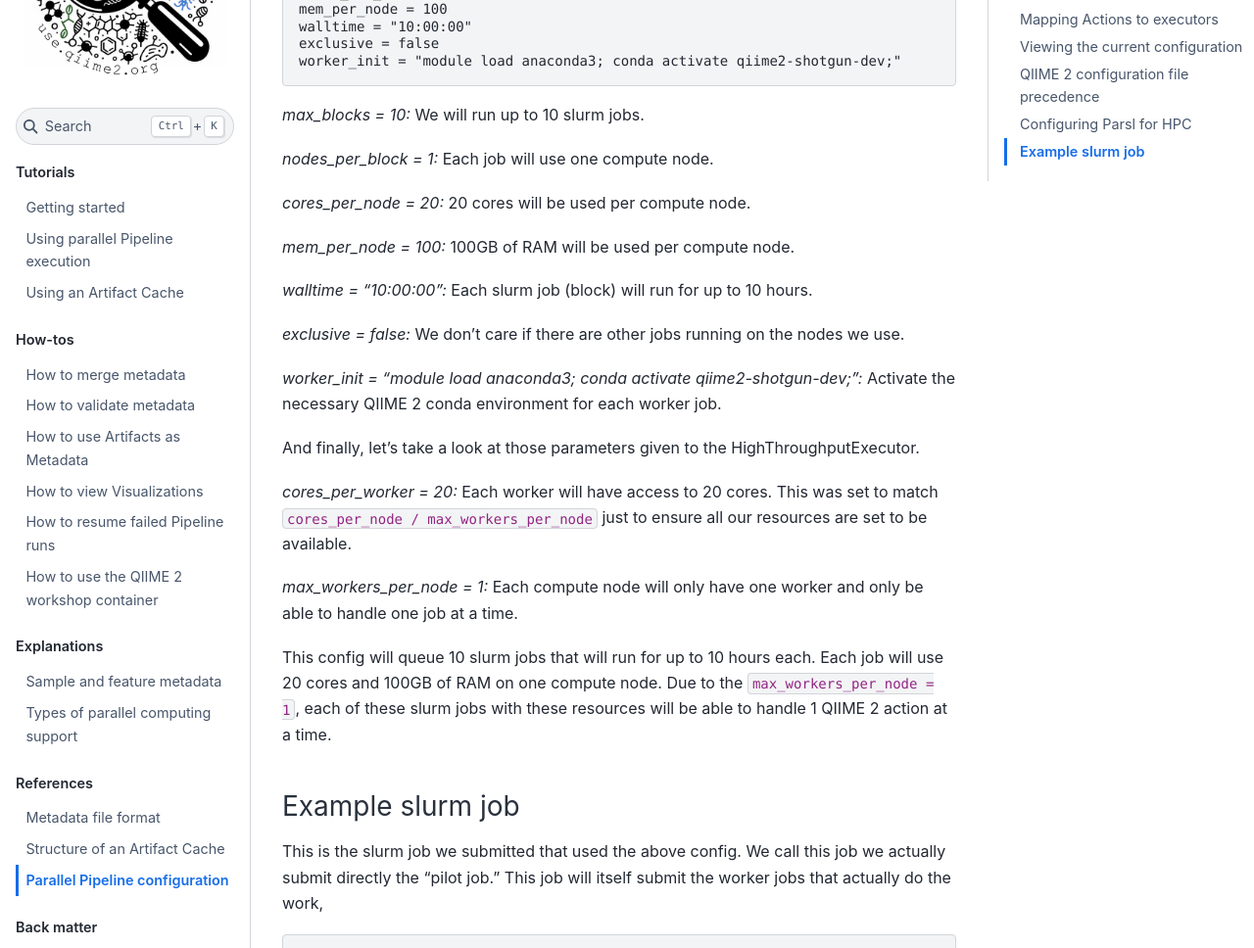
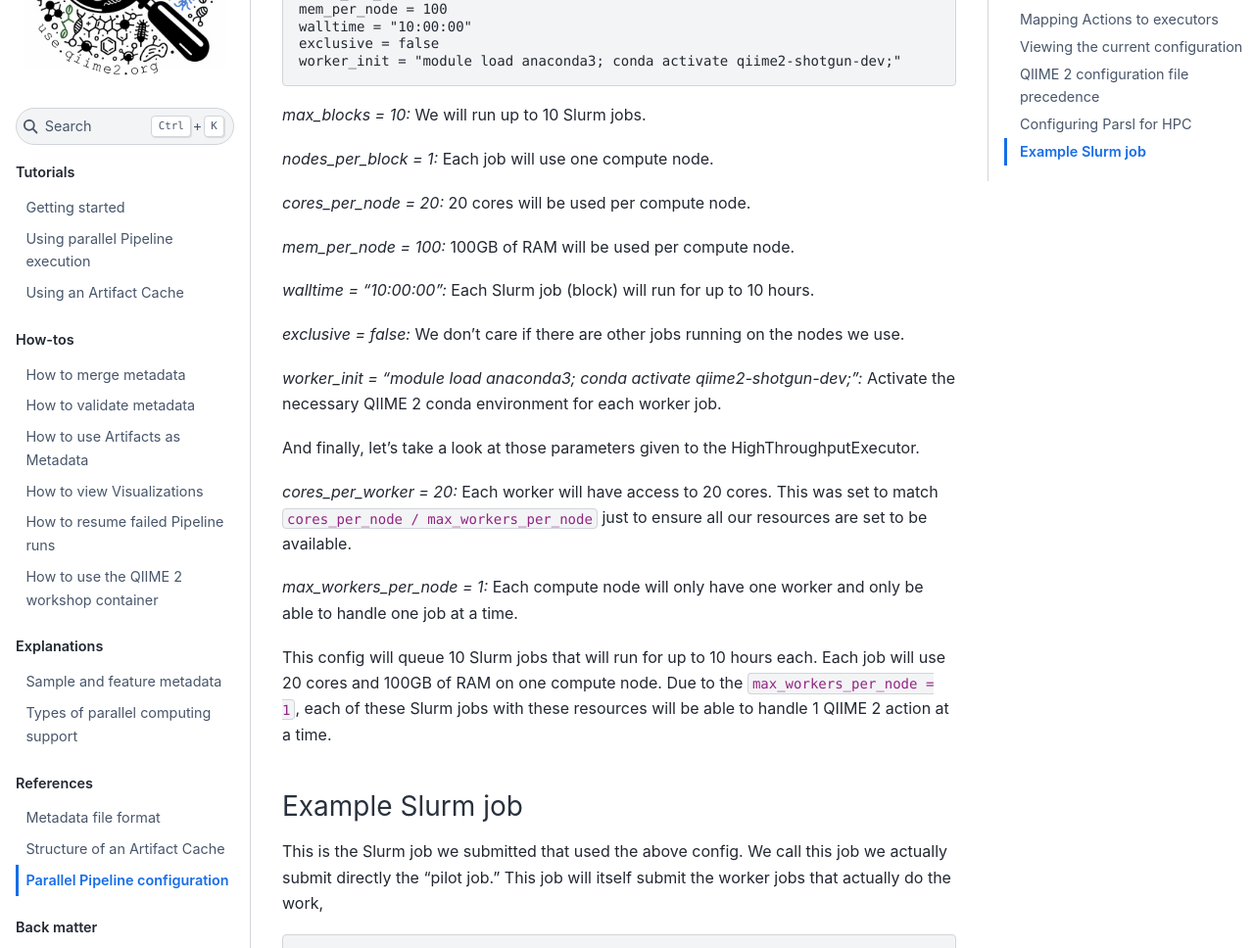
Before and after one commit to caporaso-lab/using-qiime2, a Jupyter Book: the page built from book/references/parallel-configuration.md, in a window 1280 px wide and 1400 px high, scrolled down 6330 px. Shown: the part 153-1121 px from the top of the window at 98% size. Built offline with Jupyter Book 1.0.4 settings and Sphinx 7.4.7 and the Sphinx Book theme 1.1.4, drawn with Linux system fonts in a browser that asks for light colours; some of the changed text lies outside the part shown.

````diff
--- a/book/references/parallel-configuration.md
+++ b/book/references/parallel-configuration.md
@@ -216,21 +216,21 @@ It is important to omit the "strategy=None" seen in the default config. This set
 
 The full docs for the Parsl SlurmProvider may be found [here](https://parsl.readthedocs.io/en/stable/stubs/parsl.providers.SlurmProvider.html#parsl.providers.SlurmProvider). In our documentation, we will break down the ones we have found most necessary.
 
-*max_blocks:* The maximum number of blocks (Parsl jobs) to maintain. Parsl will submit *max_blocks* slurm jobs, but it is not guarantees they will all actually run. When/how they get scheduled is determined by slurm.
+*max_blocks:* The maximum number of blocks (Parsl jobs) to maintain. Parsl will submit *max_blocks* Slurm jobs, but it is not guarantees they will all actually run. When/how they get scheduled is determined by Slurm.
 
-*nodes_per_block:* How many compute nodes to request per slurm job submitted.
+*nodes_per_block:* How many compute nodes to request per Slurm job submitted.
 
 *cores_per_node:* The amount of CPU cores to request per compute node.
 
 *mem_per_node:* The amount of memory to request per compute node.
 
-*walltime:* The max time for the slurm jobs submitted. Each block represents a Parsl job.
+*walltime:* The max time for the Slurm jobs submitted. Each block represents a Parsl job.
 
 *exclusive:* Whether to request nodes that are free from other running jobs or not.
 
 *worker_init:* Bash commands to run on the worker jobs submitted by Parsl. You will most likely need to activate your QIIME 2 conda environment here.
 
-#### Example slurm config
+#### Example Slurm config
 
 This is an example of a config we have actually used to run analyses on our HPC cluster. Let's break down what these parameters mean.
 
@@ -254,7 +254,7 @@ exclusive = false
 worker_init = "module load anaconda3; conda activate qiime2-shotgun-dev;"
 ```
 
-*max_blocks = 10:* We will run up to 10 slurm jobs.
+*max_blocks = 10:* We will run up to 10 Slurm jobs.
 
 *nodes_per_block = 1:* Each job will use one compute node.
 
@@ -262,7 +262,7 @@ worker_init = "module load anaconda3; conda activate qiime2-shotgun-dev;"
 
 *mem_per_node = 100:* 100GB of RAM will be used per compute node.
 
-*walltime = "10:00:00":* Each slurm job (block) will run for up to 10 hours.
+*walltime = "10:00:00":* Each Slurm job (block) will run for up to 10 hours.
 
 *exclusive = false:* We don't care if there are other jobs running on the nodes we use.
 
@@ -274,11 +274,11 @@ And finally, let's take a look at those parameters given to the HighThroughputEx
 
 *max_workers_per_node = 1:* Each compute node will only have one worker and only be able to handle one job at a time.
 
-This config will queue 10 slurm jobs that will run for up to 10 hours each. Each job will use 20 cores and 100GB of RAM on one compute node. Due to the `max_workers_per_node = 1`, each of these slurm jobs with these resources will be able to handle 1 QIIME 2 action at a time.
+This config will queue 10 Slurm jobs that will run for up to 10 hours each. Each job will use 20 cores and 100GB of RAM on one compute node. Due to the `max_workers_per_node = 1`, each of these Slurm jobs with these resources will be able to handle 1 QIIME 2 action at a time.
 
-### Example slurm job
+### Example Slurm job
 
-This is the slurm job we submitted that used the above config. We call this job we actually submit directly the "pilot job." This job will itself submit the worker jobs that actually do the work,
+This is the Slurm job we submitted that used the above config. We call this job we actually submit directly the "pilot job." This job will itself submit the worker jobs that actually do the work,
 
 ```bash
 #!/bin/bash
````
